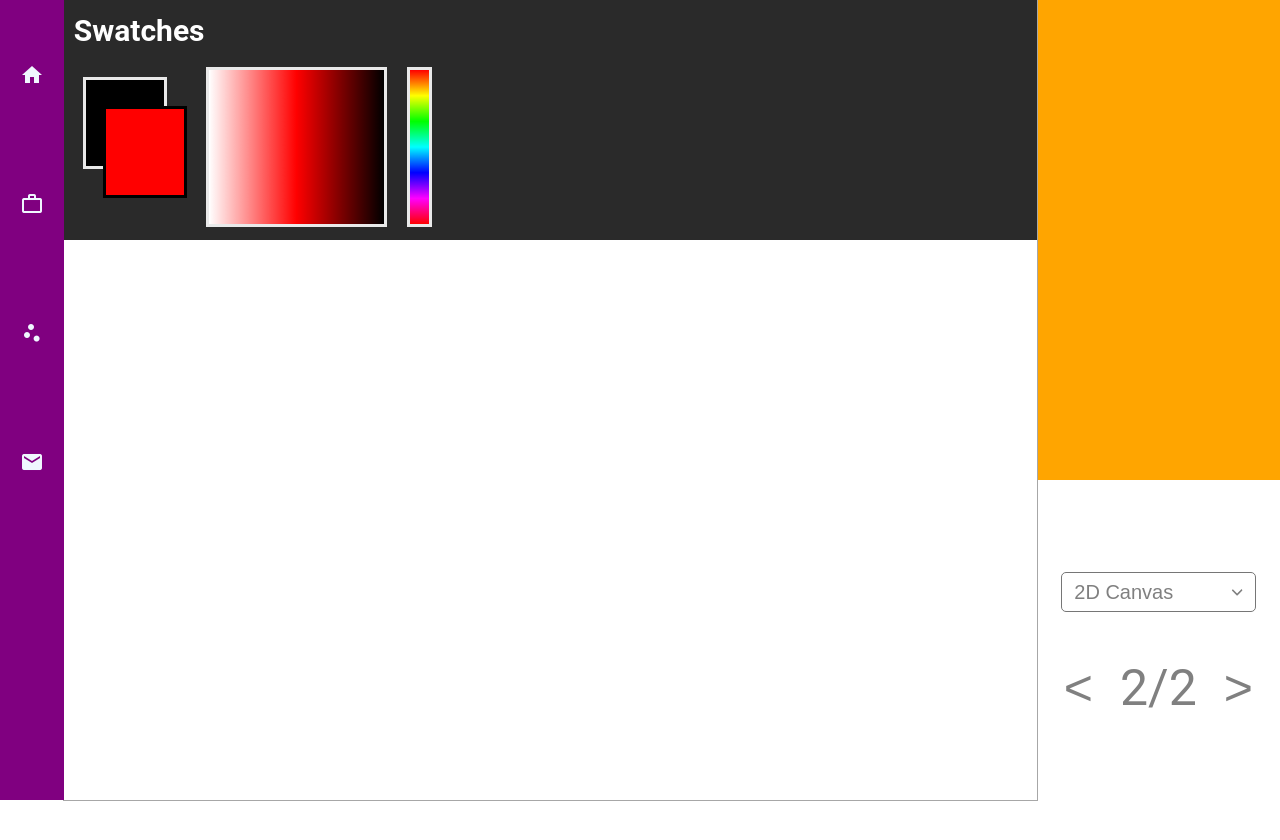
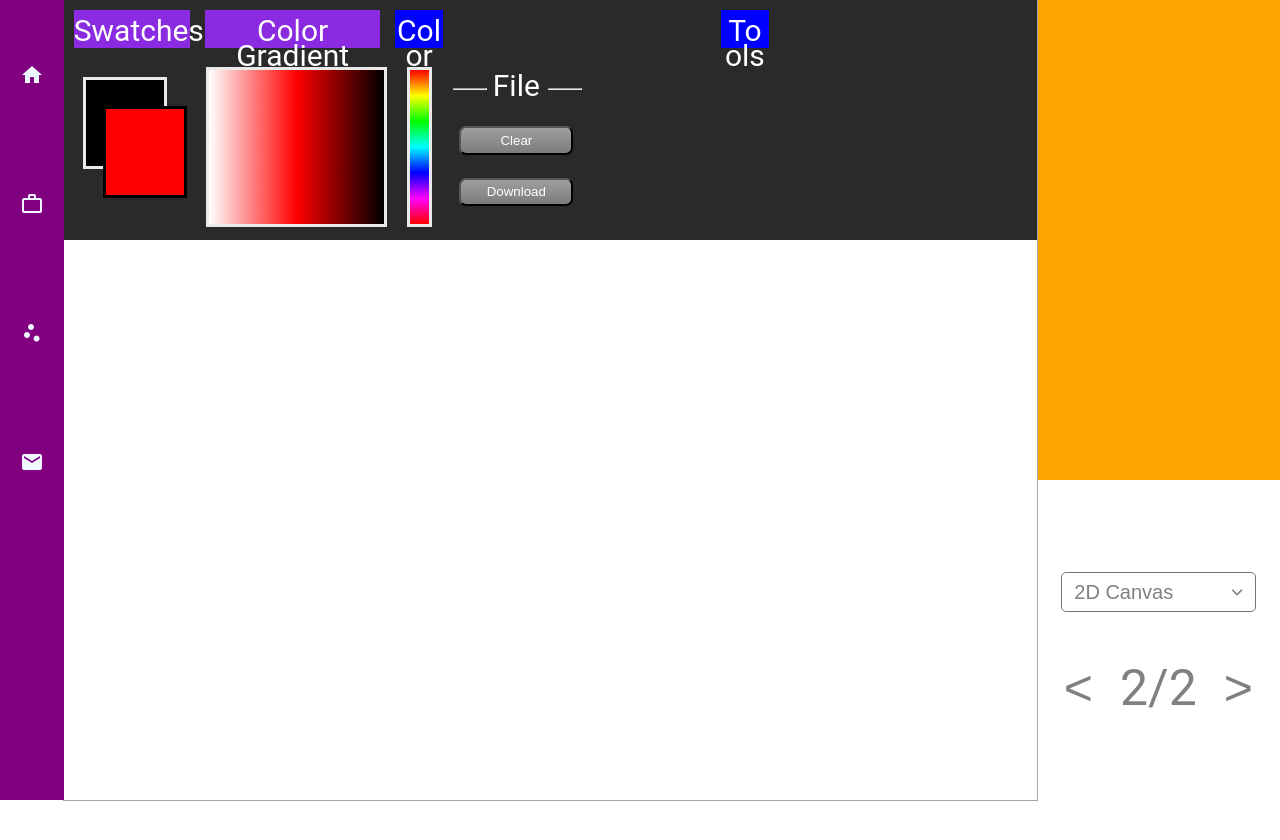
Before and after one commit to JimLeeWeiMin/jimleeweimin.github.io, an Angular app: page /pages/ScatterStuff in a window 1280 px wide. Shown: the top 840 px of the page. Built offline with nearby package versions, Linux system fonts and the light colour scheme.

Commit message:
Added File section to the ui of 2dcanvas

```diff
--- a/src/app/components/drawing-canvas/drawing-canvas.component.css
+++ b/src/app/components/drawing-canvas/drawing-canvas.component.css
@@ -1,3 +1,11 @@
+.AllToolsWrapper {
+    width: 100%;
+    height: 100%;
+
+    display:flex;
+    flex-direction: row;
+}
+
 .ToolBarWrapper {
     height: 30%;
     background-color: rgb(42, 42, 42);
@@ -5,42 +13,239 @@
 
 .ToolTipWrapper {
     height: 20%;
-    /* background-color: coral; */
-    /* background-color: rgb(44, 44, 44); */
-    /* background-color: rgb(54, 54, 54); */
+    display: flex;
+    flex-direction: row;
 }
 
-.SwatchesTitle {
+.ToolNameSwatches {
     width: 12%;
     height: 80%;
 
-    /* background-color: blueviolet; */
+    background-color: blueviolet;
     position: relative;
 
     top: 20%;
     left: 1%;
 
     text-align: center;
+}
 
+.ToolNameSwatches a {
+    font-size: 30px;
+    color:white;
+
+    position: relative;
+    top: 30%;
+
+    font-weight: 400;
+}
+
+.ToolNameColorGradient {
+    width: 18%;
+    height: 80%;
+
+    background-color: blueviolet;
+    position: relative;
+
+    top: 20%;
+    left: 2.5%;
+
+    text-align: center;
 
 }
 
-.SwatchesTitle a {
-    /* font-family: 'Tangerine', cursive; */
+.ToolNameColorGradient a {
     font-size: 30px;
-    font-weight: bold;
     color:white;
-    /* text-decoration: underline;
-    text-decoration-thickness: 1px; */
 
-    display: inline-block;
-    margin-top: 10%;
+    position: relative;
+    top: 30%;
+
+    font-weight: 400;
 }
 
+.ToolNameMultiColor {
+    width: 5%;
+    height: 80%;
 
+    background-color: blue;
+    position: relative;
 
-.ClearCanvas {
-    float: right;
+    top: 20%;
+    left: 4%;
+
+    text-align: center;
+
+}
+
+.ToolNameMultiColor a {
+    font-size: 30px;
+    color:white;
+
+    position: relative;
+    top: 30%;
+
+    font-weight: 400;
+
+    word-wrap: break-word;
+}
+
+.ToolNameTool {
+    width: 5%;
+    height: 80%;
+
+    background-color: blue;
+    position: relative;
+
+    top: 20%;
+    left: 32.5%;
+
+    text-align: center;
+
+}
+
+.ToolNameTool a {
+    font-size: 30px;
+    color:white;
+
+    position: relative;
+    top: 30%;
+
+    font-weight: 400;
+
+    word-wrap: break-word;
+}
+
+.FileWrapper {
+    width: 13%;
+    height: 80%;
+
+    /* background-color: blue; */
+}
+
+.FileTitleLineWrapper {
+    width: 100%;
+    height: 30%;
+
+    /* background-color: purple; */
+
+    position: relative;
+    top: 5%;
+
+    display:flex;
+    flex-direction: row;
+}
+
+.FileTitleLine {
+    width:25%;
+    height:100%;
+    /* background-color: brown; */
+}
+
+.FileTitleLine hr{
+    width:100%;
+    position: relative;
+
+    top:40%;
+}
+
+.FileTitleText {
+    width: 50%;
+    height:100%;
+
+    /* background-color: aquamarine; */
+
+    position: relative;
+
+    /* Align the text to the center */
+    display:flex;
+    justify-content: center;
+    align-items: center;
+
+    font-size: 30px;
+    color:white;
+}
+
+.ClearCanvasButtonWrapper {
+    width: 100%;
+    height: 30%;
+
+    /* background-color: brown; */
+
+    display:flex;
+    align-items: center;
+    align-content: center;
+}
+
+.ClearCanvasButton {
+    width: 90%;
+    height: 50%;
+
+    color:white;
+    font-weight: 100;
+
+    -webkit-border-radius: 7;
+    -moz-border-radius: 7;
+    border-radius: 7px;
+
+    position: relative;
+    left: 5%;
+    top: 10%;
+
+    background: #9e9e9e;
+    background-image: -webkit-linear-gradient(top, #9e9e9e, #7c7c7c);
+    background-image: -moz-linear-gradient(top, #9e9e9e, #7c7c7c);
+    background-image: -ms-linear-gradient(top, #9e9e9e, #7c7c7c);
+    background-image: -o-linear-gradient(top, #9e9e9e, #7c7c7c);
+    background-image: linear-gradient(to bottom, #9e9e9e, #7c7c7c);
+}
+
+.ClearCanvasButton:hover {
+    background: #7c7c7c;
+    background-image: -webkit-linear-gradient(top, #7c7c7c, #505050);
+    background-image: -moz-linear-gradient(top, #7c7c7c, #505050);
+    background-image: -ms-linear-gradient(top, #7c7c7c, #505050);
+    background-image: -o-linear-gradient(top, #7c7c7c, #505050);
+    background-image: linear-gradient(to bottom, #7c7c7c, #505050);
+}
+
+.DownloadCanvasButtonWrapper {
+    width: 100%;
+    height: 30%;
+
+    /* background-color: purple; */
+}
+
+.SaveCanvasButton {
+    width: 90%;
+    height: 50%;
+
+    color: white;
+    font-weight: 100;
+
+    -webkit-border-radius: 7;
+    -moz-border-radius: 7;
+    border-radius: 7px;
+
+    position: relative;
+    left: 5%;
+    top: 25%;
+
+    background: #9e9e9e;
+    background-image: -webkit-linear-gradient(top, #9e9e9e, #7c7c7c);
+    background-image: -moz-linear-gradient(top, #9e9e9e, #7c7c7c);
+    background-image: -ms-linear-gradient(top, #9e9e9e, #7c7c7c);
+    background-image: -o-linear-gradient(top, #9e9e9e, #7c7c7c);
+    background-image: linear-gradient(to bottom, #9e9e9e, #7c7c7c);
+}
+
+.SaveCanvasButton:hover {
+    background: #7c7c7c;
+    background-image: -webkit-linear-gradient(top, #7c7c7c, #505050);
+    background-image: -moz-linear-gradient(top, #7c7c7c, #505050);
+    background-image: -ms-linear-gradient(top, #7c7c7c, #505050);
+    background-image: -o-linear-gradient(top, #7c7c7c, #505050);
+    background-image: linear-gradient(to bottom, #7c7c7c, #505050);
 }
 
 .ColorPickerWrapper {
--- a/src/app/components/drawing-canvas/drawing-canvas.component.html
+++ b/src/app/components/drawing-canvas/drawing-canvas.component.html
@@ -6,15 +6,21 @@
 <div class="ToolBarWrapper">
 
     <div class="ToolTipWrapper">
-        <div class="SwatchesTitle"><a>Swatches</a></div>
+        <div class="ToolNameSwatches"><a>Swatches</a></div>
+        <div class="ToolNameColorGradient"><a>Color Gradient</a></div>
+        <div class="ToolNameMultiColor"><a>Color</a></div>
+        <div class="ToolNameTool"><a>Tools</a></div>
     </div>
+
+
+
+    <div class="AllToolsWrapper">
 
         <div class="ColorPickerWrapper">
             <div class="SwatchesFront" #divCanvasColorSelected>
                 <canvas #canvasColorSelected></canvas>
             </div>
             <div class="SwatchesBack" #divSwatchesBack>
-
             </div>
             <div class="ColorGradient" #divCanvasColorGradientSelector (mousedown)="colorPickerDown($event)" (mouseup)="colorPickerUp($event)" (mousemove)="colorPickerMove($event)">
                 <canvas #canvasColorGradientSelector></canvas>
@@ -24,8 +30,22 @@
             </div>
         </div>
 
-    <!-- <button class="ClearCanvas" (click)="ClearCanvas()">Clear</button> -->
-    <!-- <button class="SaveCanvas" (click)="DownloadCanvas()">Download</button> -->
+        <div class="FileWrapper">
+            <div class="FileTitleLineWrapper">
+                <div class="FileTitleLine"><hr></div>
+                <div class="FileTitleText">File</div>
+                <div class="FileTitleLine"><hr></div>
+            </div>
+            <div class="ClearCanvasButtonWrapper">
+                <button class="ClearCanvasButton" (click)="ClearCanvas()">Clear</button>
+            </div>
+            <div class="DownloadCanvasButtonWrapper">
+                <button class="SaveCanvasButton" (click)="DownloadCanvas()">Download</button>
+            </div>
+        </div>
+
+    </div>
+
 </div>
 <div class="DrawingCanvasWrapper" #MyDivCanvas (touchstart)="mouseDown" (touchend)="mouseUp" (touchmove)="mouseMove" (mouseup)="mouseUp($event)" (mousedown)="mouseDown($event)" (mousemove)="mouseMove($event)">
     <canvas #canvasEl></canvas>
```
Also changed, not shown: 3 other files (tests, documents, lock files or other folders). Lines whose indentation alone changed are shown as unchanged.
